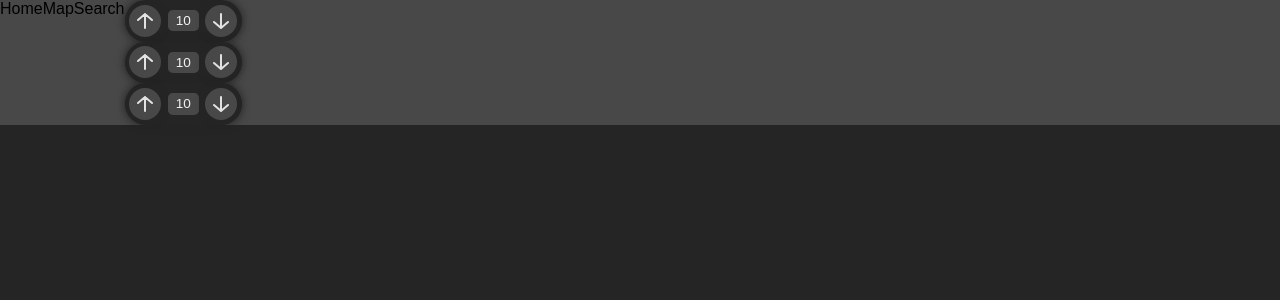
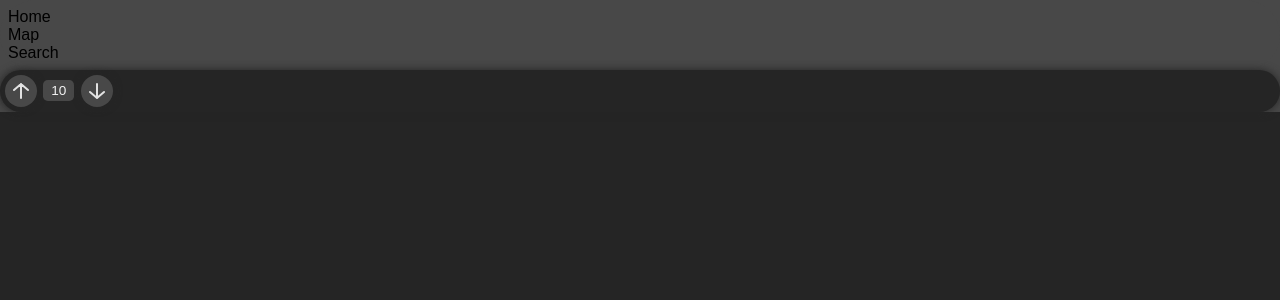
Before and after one commit to quentinvespero/cityrankinghub_frontend, a React (Vite) app: page / in a window 1280 px wide. Shown: the top 300 px of the page. Built offline with nearby package versions, Linux system fonts and the light colour scheme.

Commit message:
style modifs

```diff
--- /dev/null
+++ b/public/assets/text.json
@@ -0,0 +1,4 @@
+{
+    "title":"CityRankingHub",
+    "":""
+}
--- a/src/App.tsx
+++ b/src/App.tsx
@@ -6,6 +6,7 @@ import AppRouter from "./components/AppRouter"
 const Style = styled.div`
     display:flex;
     background:${colors.color1};
+    flex-direction:column;
 `
 
 const App = () => {
--- a/src/components/menuBar/MenuBar.tsx
+++ b/src/components/menuBar/MenuBar.tsx
@@ -1,6 +1,16 @@
 import { useContext } from "react"
 import { AppStructureContext } from "../context/AppStructureContext"
 import { Link } from "react-router-dom"
+import styled from "styled-components"
+import { colors } from "../../style/variables"
+
+const Style = styled.div`
+    display:flex;
+    flex-direction:column;
+    background:${colors.color1};
+    padding:.5rem;
+    border-radius:3rem;
+`
 
 const MenuBar = () => {
 
@@ -8,13 +18,13 @@ const MenuBar = () => {
     if (!appStructure) return null
 
     return (
-        <nav>
+        <Style>
             {appStructure.pages.map((page)=>(
                 <Link key={page.path} to={page.path}>
                     {page.text}
                 </Link>
             ))}
-        </nav>
+        </Style>
     )
 }
 
--- a/src/components/pages/HomePage.tsx
+++ b/src/components/pages/HomePage.tsx
@@ -4,8 +4,6 @@ const HomePage = () => {
     return (
         <div>
             <UpDownVote/>
-            <UpDownVote/>
-            <UpDownVote/>
         </div>
     )
 }
```
